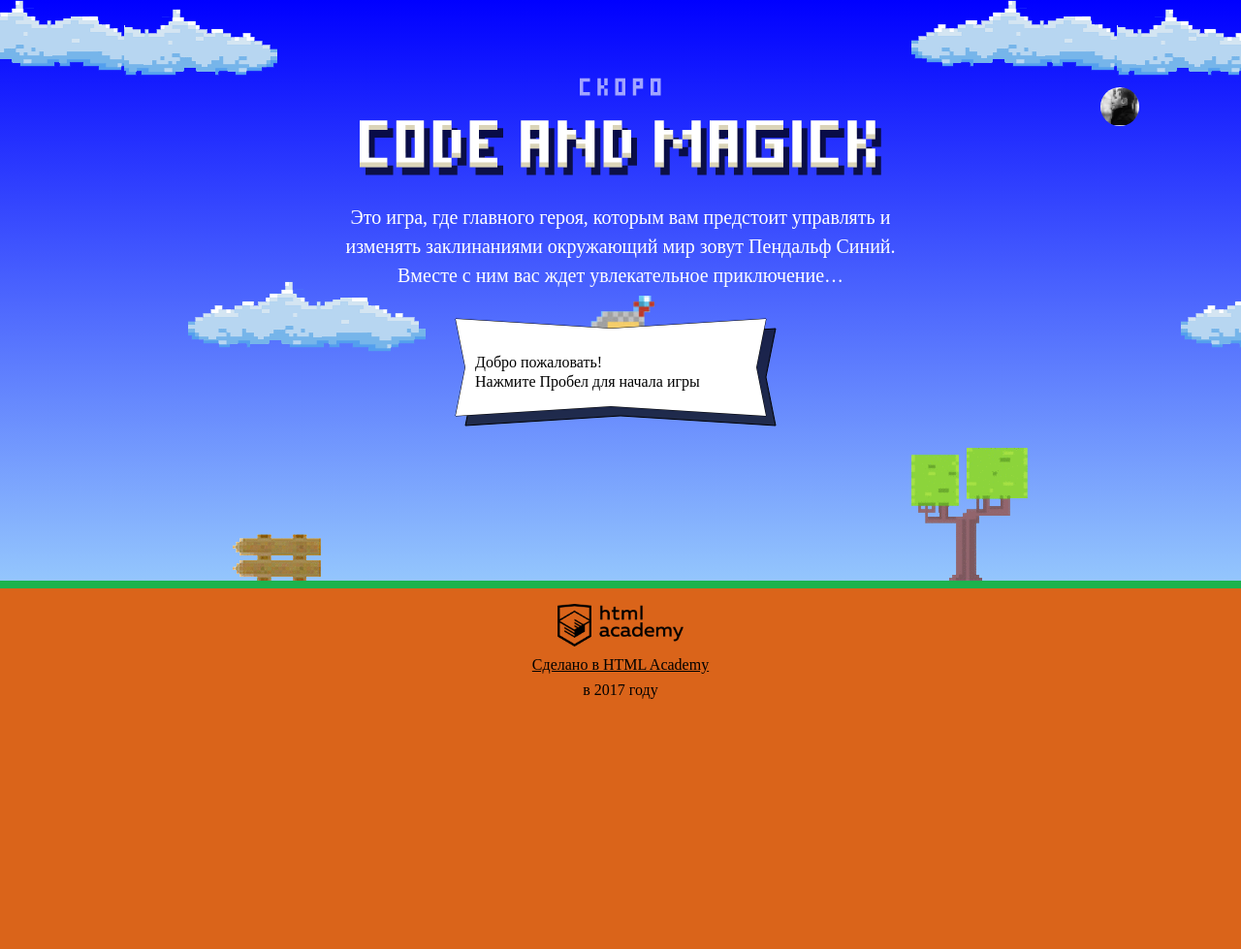
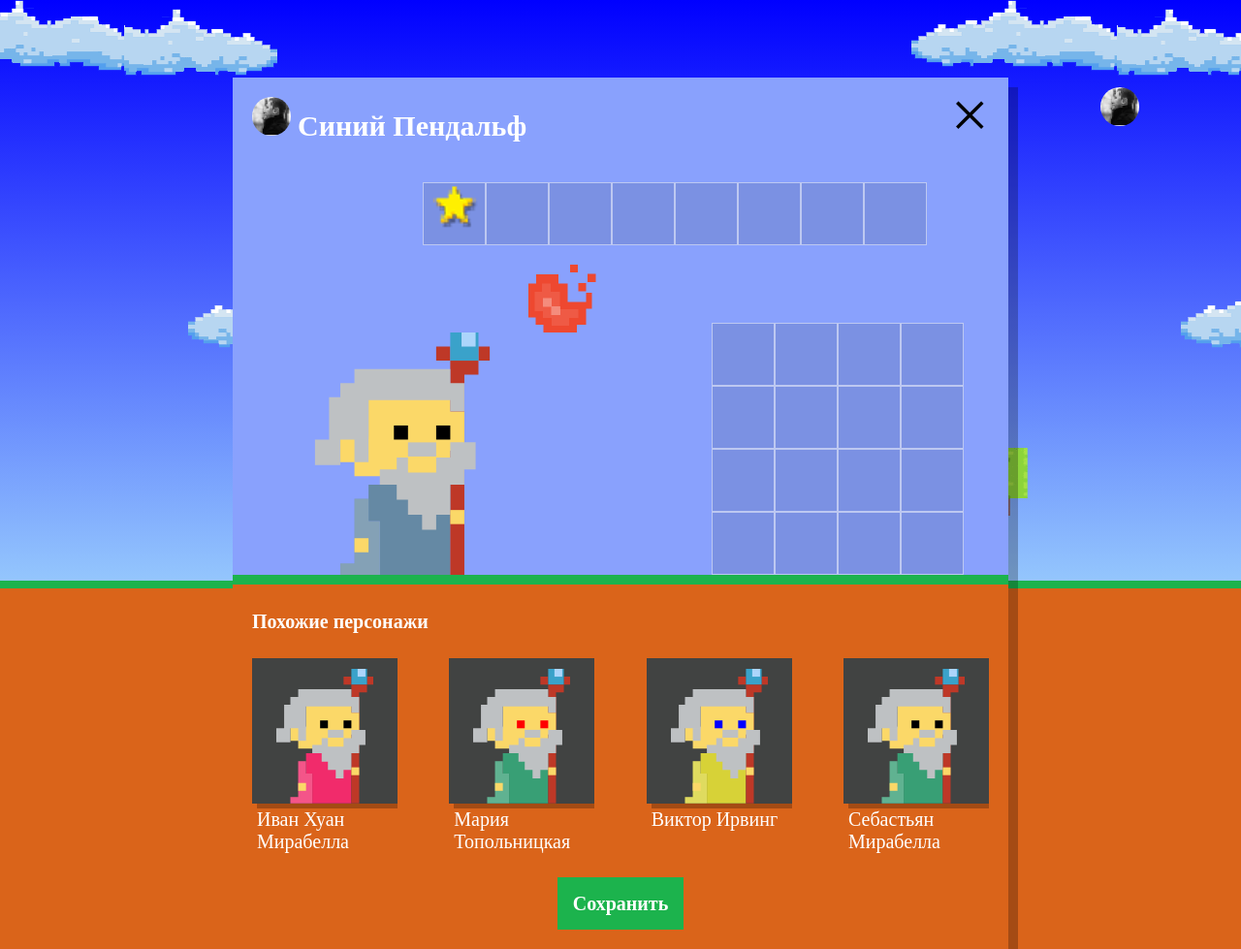
Before and after one commit to elenazhuravleva/680995-code-and-magick, a website: page index.html in a window 1280 px wide. Shown: the whole page at 97% size. Before the commit the page ends 800 px from the top, so only its background shows below. Drawn offline with Linux system fonts and the light colour scheme; a web font is replaced by a local one.

Commit message:
Учебный проект: нас орда

```diff
--- a/index.html
+++ b/index.html
@@ -8,7 +8,6 @@
   <title>Код и Магия</title>
 </head>
 <body>
- <!-- <canvas id="canvas"></canvas> -->
 <header>
   <svg style="display: none;" xmlns="http://www.w3.org/2000/svg" viewBox="0 0 62
         86">
@@ -66,7 +65,6 @@
     <img src="./img/user-1.jpg" class="setup-open-icon">
   </div>
 </header>
-
 <div class="overlay setup hidden">
   <form class="setup-wizard-form"
         method="post"
@@ -159,7 +157,6 @@
     </div>
   </form>
 </div>
-
 <footer>
   <p><a href="http://htmlacademy.ru" class="footer-link"><img src="img/htmlacademy-logo.png" alt="HTML Academy"
                                                               width="130">Сделано в HTML Academy</a>в 2017 году</p>
@@ -198,6 +195,7 @@ var getWizardY = function (height) {
     return height/3 - getWizardHeight();
 };
 </script>
+<script src="js/setup.js"></script>
 <script src="js/stat.js"></script>
 <script src="js/game.js"></script>
 
--- /dev/null
+++ b/js/setup.js
@@ -0,0 +1,61 @@
+// Файл setup.js
+'use strict';
+
+var userDialog = document.querySelector('.setup');
+var setupSimilar = document.querySelector('.setup-similar');
+var setupSimilarList = document.querySelector('.setup-similar-list');
+var similarWizardTemplate = document.querySelector('#similar-wizard-template').content;
+
+userDialog.classList.remove('hidden');
+
+var wizardFirstName = ['Иван Хуан','Себастьян','Мария','Кристоф','Виктор','Юлия','Люпита','Вашингтон'];
+var wizardSecondName = ['да Марья','Верон','Мирабелла','Вальц','Онопко','Топольницкая','Нионго','Ирвинг'];
+var varietyCoatColor = ['rgb(101, 137, 164)', 'rgb(241, 43, 107)', 'rgb(146, 100, 161)', 'rgb(56, 159, 117)', 'rgb(215, 210, 55)', 'rgb(0, 0, 0)'];
+var varietyEyeColor = ['black','red','blue','yellow','green'];
+
+var wizardsArrayLength = 4;
+var wizardsFragment = document.createDocumentFragment();
+
+ var getRandomWizard = function (arr) {
+  var randIndex = Math.ceil(Math.random() * arr.length) - 1;
+  return arr[randIndex];
+};
+
+var createOneElement = function () {
+  var element = {
+    name: getRandomWizard(wizardFirstName) + ' ' + getRandomWizard(wizardSecondName),
+    coatColor: getRandomWizard(varietyCoatColor),
+    eyesColor: getRandomWizard(varietyEyeColor),
+  };
+  return element;
+};
+
+var createArrayElements = function (number) {
+  var wizardsArray = [];
+  for (var i = 0; i < number; i++) {
+    wizardsArray.push(createOneElement());
+  }
+  return wizardsArray;
+};
+
+var createWizard = function (wizardsArray) {
+  var wizardTemplate = similarWizardTemplate.cloneNode(true);
+  wizardTemplate.querySelector('.setup-similar-label').textContent = wizardsArray.name;
+  wizardTemplate.querySelector('.wizard-coat').style.fill = wizardsArray.coatColor;
+  wizardTemplate.querySelector('.wizard-eyes').style.fill = wizardsArray.eyesColor;
+
+  return wizardTemplate;
+};
+
+var createWizards = function (data) {
+  data.forEach(function (wizard) {
+    wizardsFragment.appendChild(createWizard(wizard));
+  });
+
+  setupSimilarList.appendChild(wizardsFragment);
+};
+
+var inputData = createArrayElements(wizardsArrayLength);
+createWizards(inputData);
+
+setupSimilar.classList.remove('hidden');
--- a/js/stat.js
+++ b/js/stat.js
@@ -62,6 +62,5 @@ window.renderStatistics = function (ctx, names, times) {
     }
     printRect(color, coordinationX, coordinationY - countTimeHeight(times)[i], countTimeHeight(times)[i]);
     coordinationX += widthColumn + distanceBetweenColumn;
-    console.log(countTimeHeight(times)[i]);
   }
 };
```
